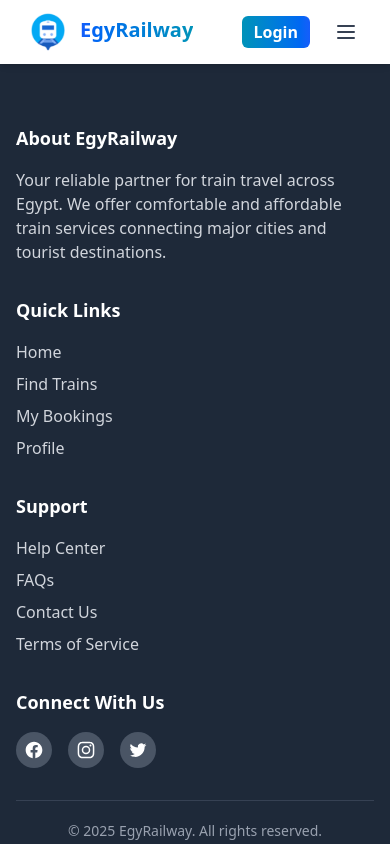
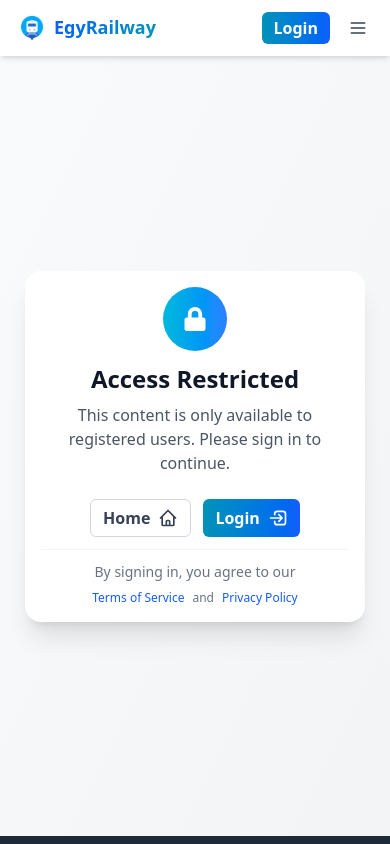
Before and after one commit to iknevo/egy-railway, a React (Vite) app: page /user in a window 390 px wide. Shown: the top 844 px of the page. Built offline with nearby package versions, Linux system fonts and the light colour scheme; what ldrs would draw is missing.

Commit message:
protected route and some design fixes

```diff
--- a/src/features/Authentication/User.jsx
+++ b/src/features/Authentication/User.jsx
@@ -17,7 +17,7 @@ export default function User() {
 
   return (
     <motion.div
-      className="flex items-center gap-2"
+      className="flex items-center gap-1.5 sm:gap-2"
       initial={{ opacity: 0 }}
       animate={{ opacity: 1 }}
       transition={{ duration: 0.5, delay: 0.1 }}
@@ -28,7 +28,7 @@ export default function User() {
       {user && (
         <Link
           to="/user"
-          className="group hidden h-10 w-10 overflow-hidden rounded-full bg-blue-100 p-0.5 text-cyan-600 transition-all duration-300 hover:bg-blue-200 md:block"
+          className="group hidden h-8 w-8 overflow-hidden rounded-full bg-blue-100 p-0.5 text-cyan-600 transition-all duration-300 hover:bg-blue-200 sm:h-9 sm:w-9 md:block md:h-10 md:w-10"
         >
           <div className="h-full w-full overflow-hidden rounded-full bg-white">
             <svg
@@ -52,13 +52,13 @@ export default function User() {
       {/* Mobile menu button */}
       <motion.button
         onClick={handleToggle}
-        className="ml-2 rounded-md p-2 text-gray-700 hover:bg-gray-100 md:hidden"
+        className="ml-1.5 rounded-md p-1.5 text-gray-700 hover:bg-gray-100 sm:ml-2 sm:p-2 md:hidden"
         whileHover={{ scale: 1.1 }}
         whileTap={{ scale: 0.95 }}
       >
         <svg
           xmlns="http://www.w3.org/2000/svg"
-          className="h-6 w-6"
+          className="h-5 w-5 sm:h-6 sm:w-6"
           fill="none"
           viewBox="0 0 24 24"
           stroke="currentColor"
--- a/src/pages/ProtectedRoute.jsx
+++ b/src/pages/ProtectedRoute.jsx
@@ -1,17 +1,83 @@
-import { useEffect } from "react";
-import { useSearchParams } from "react-router";
+import { FaLock } from "react-icons/fa";
+import { HiOutlineHome, HiOutlineLogin } from "react-icons/hi";
+import { Link } from "react-router";
+import Auth from "../features/Authentication/Auth";
+import LoginButton from "../features/Authentication/LoginButton";
 import { useUser } from "../features/Authentication/useUser";
 import Loader from "../ui/Loader";
+import Modal from "../ui/Modal";
+
+function UnauthorizedMessage() {
+  return (
+    <div className="flex min-h-[calc(100vh-4rem)] flex-col items-center justify-center bg-gradient-to-br from-gray-50 to-gray-100 px-4 py-8 sm:py-12">
+      <div className="w-[95%] max-w-4xl overflow-hidden rounded-2xl bg-white p-4 shadow-xl sm:p-6 md:p-8">
+        <div className="mb-6 flex flex-col items-center sm:mb-8">
+          <div className="mb-3 flex h-16 w-16 items-center justify-center rounded-full bg-gradient-to-r from-cyan-500 to-blue-500 text-white sm:h-20 sm:w-20">
+            <FaLock className="text-2xl sm:text-3xl" />
+          </div>
+          <h2 className="mb-2 text-2xl font-bold text-gray-900 sm:mb-3 sm:text-3xl md:text-4xl">
+            Access Restricted
+          </h2>
+          <p className="text-center text-base text-gray-600 sm:text-lg">
+            This content is only available to registered users. Please sign in
+            to continue.
+          </p>
+        </div>
+
+        <div className="space-y-4 sm:space-y-6">
+          <div className="flex justify-center gap-3">
+            <Link
+              to="/home"
+              className="flex cursor-pointer items-center gap-2 rounded-md border border-gray-300 bg-white px-3 py-1.5 font-semibold text-gray-700 transition-all hover:bg-gray-50 sm:px-4 sm:py-2"
+            >
+              <span className="font-semibold">Home</span>
+              <HiOutlineHome className="text-xl sm:text-2xl" />
+            </Link>
+            <Modal>
+              <Modal.Open opens="protected-auth">
+                <button className="flex cursor-pointer items-center gap-2 rounded-md bg-gradient-to-r from-cyan-600 to-blue-600 px-3 py-1.5 font-semibold text-white transition-all hover:from-cyan-700 hover:to-blue-700 sm:px-4 sm:py-2">
+                  <span className="font-semibold">Login</span>
+                  <HiOutlineLogin className="rotate-180 text-xl sm:text-2xl" />
+                </button>
+              </Modal.Open>
+              <Modal.Window name="protected-auth">
+                <div className="pt-6 sm:pt-8 md:pt-10">
+                  <Auth />
+                </div>
+              </Modal.Window>
+            </Modal>
+          </div>
+        </div>
+
+        <div className="mt-3 border-t border-gray-100 pt-3">
+          <div className="text-center text-xs text-gray-500 sm:text-sm">
+            <p className="text-sm sm:text-base">
+              By signing in, you agree to our
+            </p>
+            <div className="mt-2 space-x-2">
+              <a
+                href="#"
+                className="text-blue-600 hover:text-blue-700 hover:underline"
+              >
+                Terms of Service
+              </a>
+              <span>and</span>
+              <a
+                href="#"
+                className="text-blue-600 hover:text-blue-700 hover:underline"
+              >
+                Privacy Policy
+              </a>
+            </div>
+          </div>
+        </div>
+      </div>
+    </div>
+  );
+}
 
 export default function ProtectedRoute({ children }) {
   const { user, isLoading } = useUser();
-  const [_, setSearchParams] = useSearchParams();
-
-  useEffect(() => {
-    if (!user?.role === "authenticated" && !isLoading) {
-      setSearchParams({ modal: "auth" });
-    }
-  }, [user, isLoading, setSearchParams]);
 
   if (isLoading)
     return (
@@ -20,5 +86,7 @@ export default function ProtectedRoute({ children }) {
       </div>
     );
 
-  if (user?.role === "authenticated") return children;
+  if (!user) return <UnauthorizedMessage />;
+
+  return children;
 }
--- a/src/ui/Header/Header.jsx
+++ b/src/ui/Header/Header.jsx
@@ -16,8 +16,8 @@ export default function Header() {
     <header
       className={`sticky top-0 z-9999 w-full bg-white/80 shadow-md backdrop-blur-2xl transition-all duration-300`}
     >
-      <div className="mx-auto px-6">
-        <div className="flex h-16 items-center justify-between">
+      <div className="mx-auto px-4 sm:px-6 lg:px-8">
+        <div className="flex h-14 items-center justify-between sm:h-16">
           <Logo />
           <DesktopNav isActive={isActive} />
           <User />
--- a/src/ui/Header/MobileMenu.jsx
+++ b/src/ui/Header/MobileMenu.jsx
@@ -51,12 +51,12 @@ export default function MobileMenu({ isActive }) {
       initial="closed"
       animate={mobileMenuOpen ? "open" : "closed"}
     >
-      <motion.div className="space-y-1 pt-2 pb-5">
+      <motion.div className="space-y-0.5 border-t border-gray-100 pt-2 pb-4 sm:space-y-1 sm:pt-3 sm:pb-5">
         {mobileMenuLinks.map((item) => (
           <motion.div key={item.title} variants={itemVariants}>
             <Link
               to={item.to}
-              className={`block rounded-md px-3 py-2 ${isActive(item.to)}`}
+              className={`block rounded-md px-3 py-2 text-sm sm:text-base ${isActive(item.to)}`}
               onClick={handleCloseMenu}
             >
               {item.title}
--- a/src/ui/Logo.jsx
+++ b/src/ui/Logo.jsx
@@ -10,13 +10,13 @@ export default function Logo() {
       transition={{ duration: 0.5, delay: 0.1 }}
     >
       <Link to="/home">
-        <div className="flex items-center gap-2">
+        <div className="flex items-center gap-1.5 sm:gap-2">
           <img
-            className="h-12 w-12 rounded-full"
+            className="h-8 w-8 rounded-full sm:h-10 sm:w-10 md:h-12 md:w-12"
             src={logoSvg}
             alt="egy railway logo"
           />
-          <span className="mb-1 bg-gradient-to-r from-blue-600 to-cyan-600 bg-clip-text text-xl font-bold text-transparent">
+          <span className="mb-0.5 bg-gradient-to-r from-blue-600 to-cyan-600 bg-clip-text text-lg font-bold text-transparent sm:text-xl">
             EgyRailway
           </span>
         </div>
```
